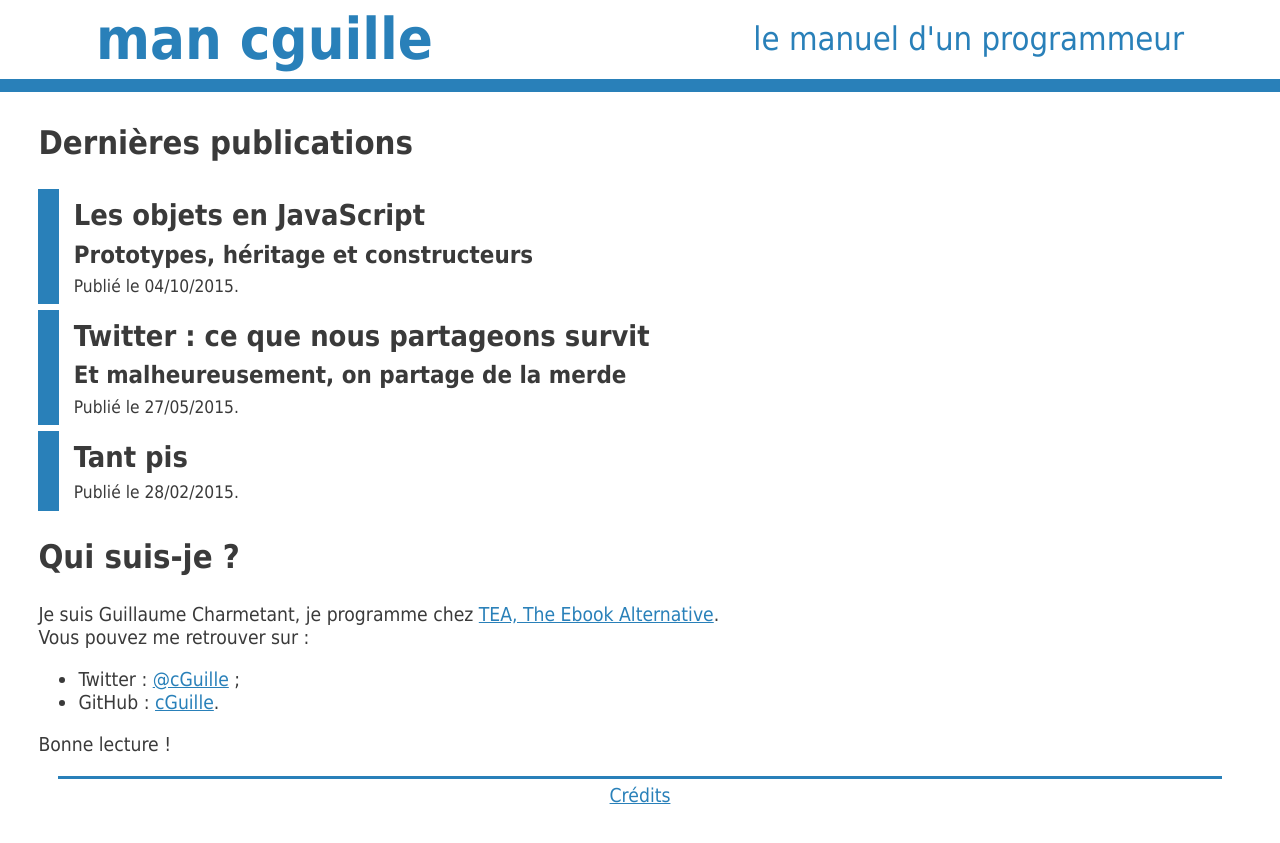
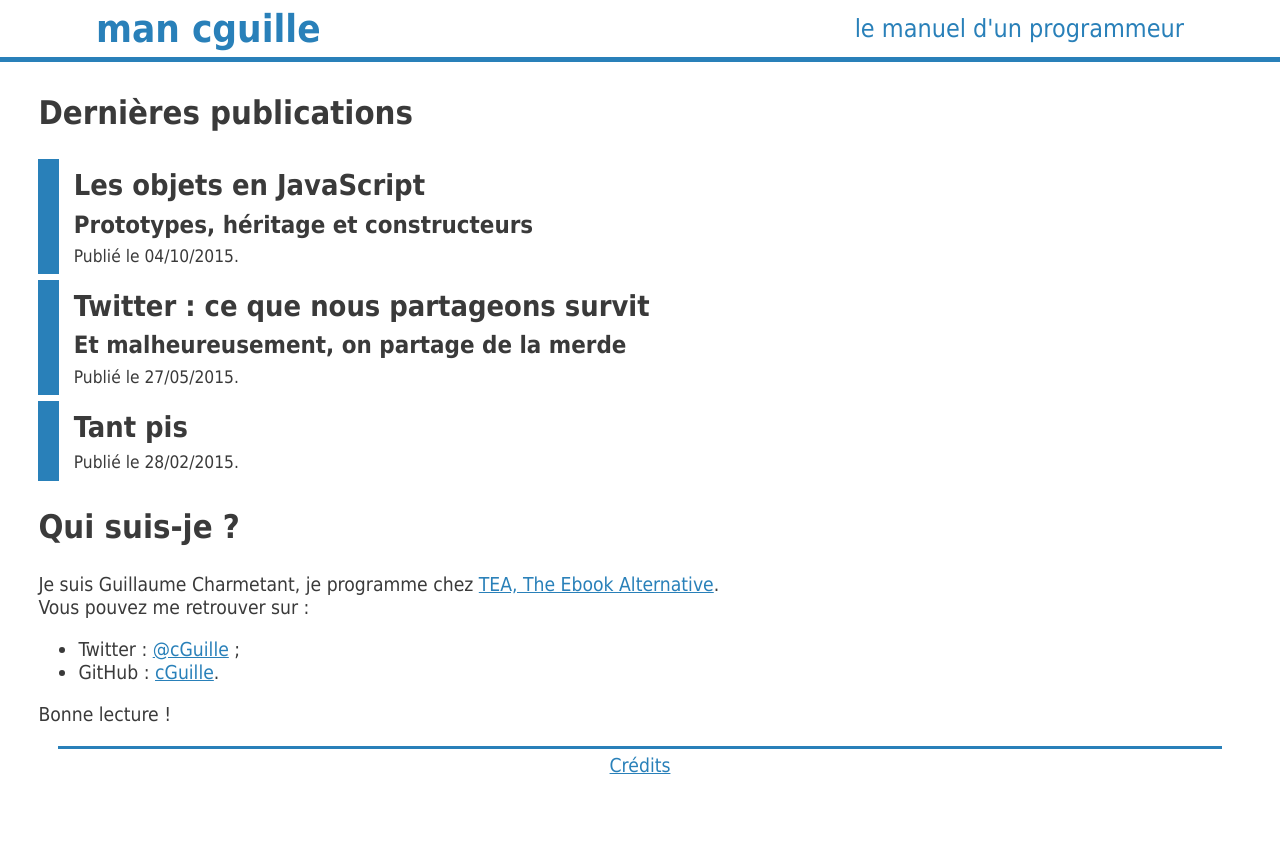
Before and after one commit to cGuille/cGuille.github.io, a Jekyll site: the page built from index.html, in a window 1280 px wide. Shown: the top 843 px of the page. Built offline with Jekyll 4.4.1, drawn with Linux system fonts in a browser that asks for light colours.

Commit message:
Reduce main header size

```diff
--- a/assets/stylesheets/stylesheet.css
+++ b/assets/stylesheets/stylesheet.css
@@ -36,18 +36,18 @@ a:hover {
   display: flex;
   justify-content: space-between;
   align-items: center;
-  border-bottom: 0.7em solid rgb(41, 128, 185);
+  border-bottom: 0.3em solid rgb(41, 128, 185);
   padding: 0.3em 5em;
   font-family: Tahoma, Geneva, Kalimati, sans-serif;
   color: rgb(41, 128, 185);
   text-decoration: none;
 }
 #main-header a :first-child {
-  font-size: 3em;
+  font-size: 2em;
   font-weight: bold;
 }
 #main-header a :last-child {
-  font-size: 1.7em;
+  font-size: 1.3em;
 }
 
 #page-content, #post {
```
